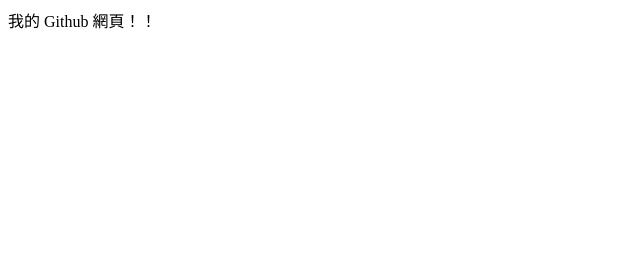
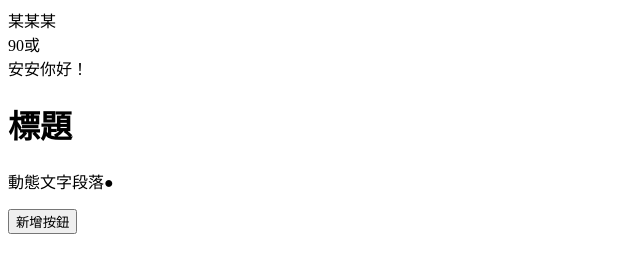
Before and after one commit to YaFAn0512/github-test, a plain HTML site: page index.html in a window 1280 px wide. Shown: the whole page, without its empty margins (0-640 px from the left). Drawn offline with Linux system fonts and the light colour scheme.

Commit message:
javascript1212

```diff
--- /dev/null
+++ b/addButton.js
@@ -0,0 +1,5 @@
+document.getElementById("addButton").onclick = function () {
+    const btn = document.createElement("button");
+    btn.textContent = "BUTTON";
+    document.getElementById("container").appendChild(btn);
+};
--- a/index.html
+++ b/index.html
@@ -1,11 +1,24 @@
 <!DOCTYPE html>
 <html lang="en">
+
 <head>
     <meta charset="UTF-8">
+    <meta http-equiv="X-UA-Compatible" content="IE=edge">
     <meta name="viewport" content="width=device-width, initial-scale=1.0">
-    <title>Github 網頁</title>
+    <title>Document</title>
 </head>
+
 <body>
-    我的 Github 網頁！！
+    <div id="user"></div>
+    <script src="./oo.js"></script>
+
+    <div id="txt"></div>
+    <div id="heading"></div>
+    <script src="./index.js"></script>
+
+    <button id="addButton">新增按鈕</button>
+    <div id="container"></div>
+    <script src="./addButton.js"></script>
 </body>
+
 </html>
--- /dev/null
+++ b/index.js
@@ -0,0 +1,9 @@
+document.title = "JavaScript";
+
+document.getElementById("txt").textContent = "安安你好！";
+
+const p = document.createElement("p");
+p.textContent = "動態文字段落●";
+document.body.appendChild(p);
+
+document.getElementById("heading").innerHTML = "<h1> 標題 </h1>"
--- /dev/null
+++ b/oo.js
@@ -0,0 +1,6 @@
+var user = { name: '鄒秉綸', age: '20' };
+
+user.name = "某某某";
+user.age = "90";
+
+document.getElementById("user").innerHTML = user.name + "<br>" + user.age + "或<br>";
```
